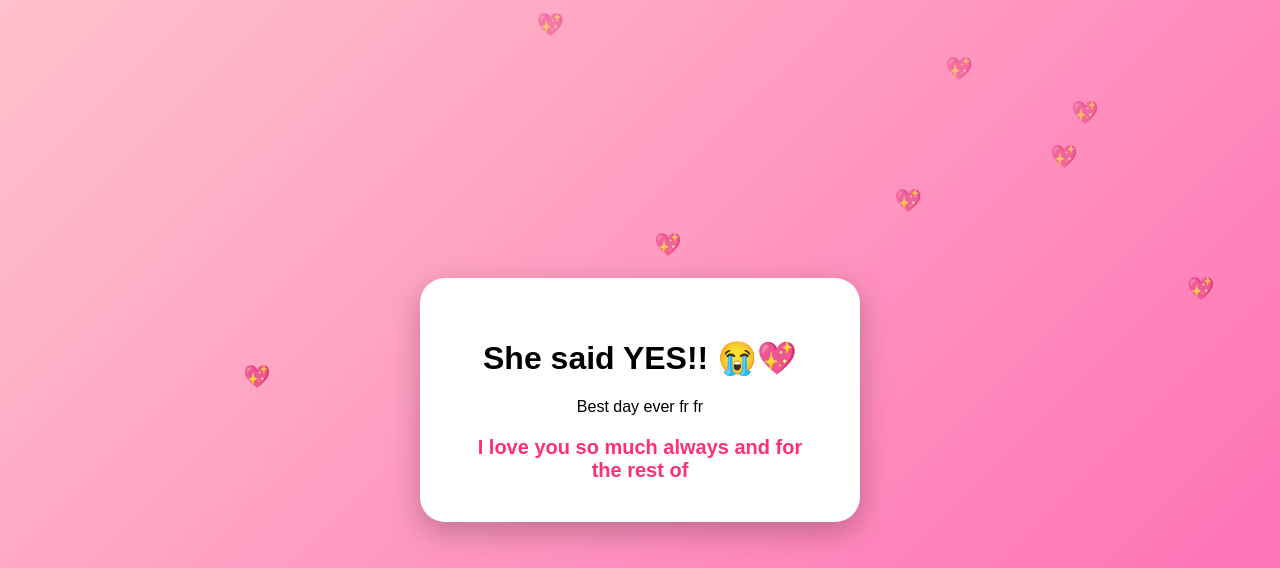
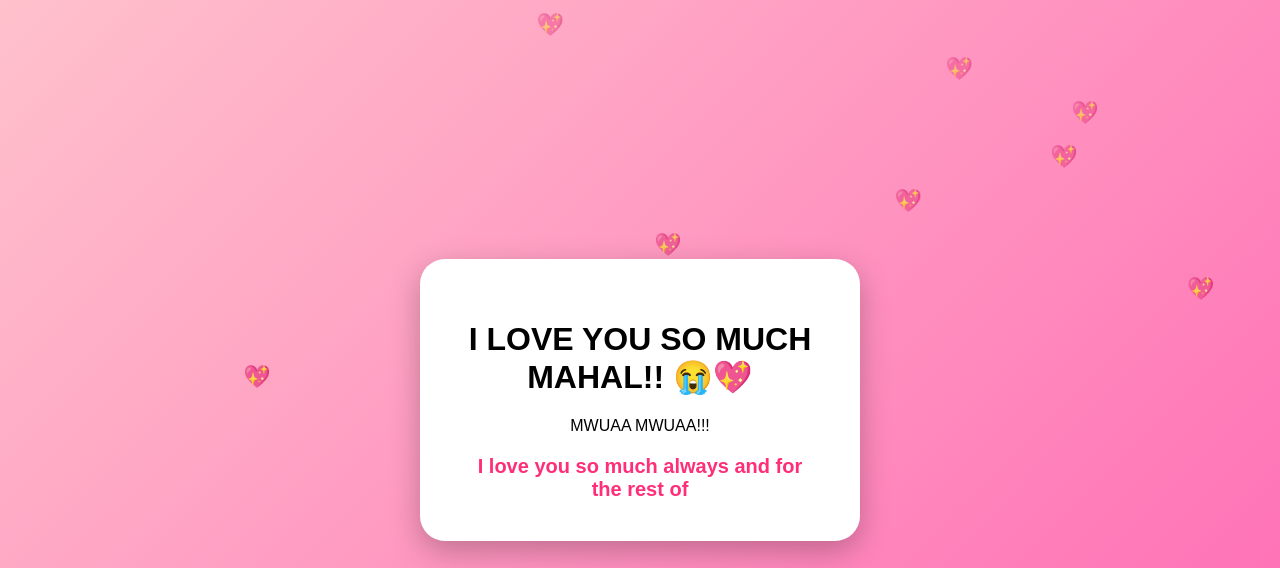
Before and after one commit to armand555-debug/valentine, a plain HTML site: page index.html in a window 1280 px wide. Both pictures are taken after a click on the button "YES 💖". Shown: the top 568 px of the page. Drawn offline with Linux system fonts and the light colour scheme.

Commit message:
Update index.html

```diff
--- a/index.html
+++ b/index.html
@@ -3,7 +3,7 @@
 <head>
 <meta charset="UTF-8"/>
 <meta name="viewport" content="width=device-width, initial-scale=1.0"/>
-<title>Jaylyn 💖 My Valentine</title>
+<title>My Love 💖 My Valentine</title>
 
 <style>
 body{
@@ -94,7 +94,7 @@ button{
 <body>
 
 <div class="card" id="card">
-<h1>Hi Jaylyn 💕</h1>
+<h1>Hi MAHAL KO 💕</h1>
 <p>
 I made this just for you 🥺<br><br>
 Will you be my Valentine?
@@ -127,8 +127,8 @@ yesBtn.onclick=()=>{
     playMusic(); // opens once
 
     card.innerHTML=`
-        <h1>She said YES!! 😭💖</h1>
-        <p>Best day ever fr fr</p>
+        <h1>I LOVE YOU SO MUCH MAHAL!! 😭💖</h1>
+        <p>MWUAA MWUAA!!!</p>
         <div id="loveText"></div>
     `;
 
```
